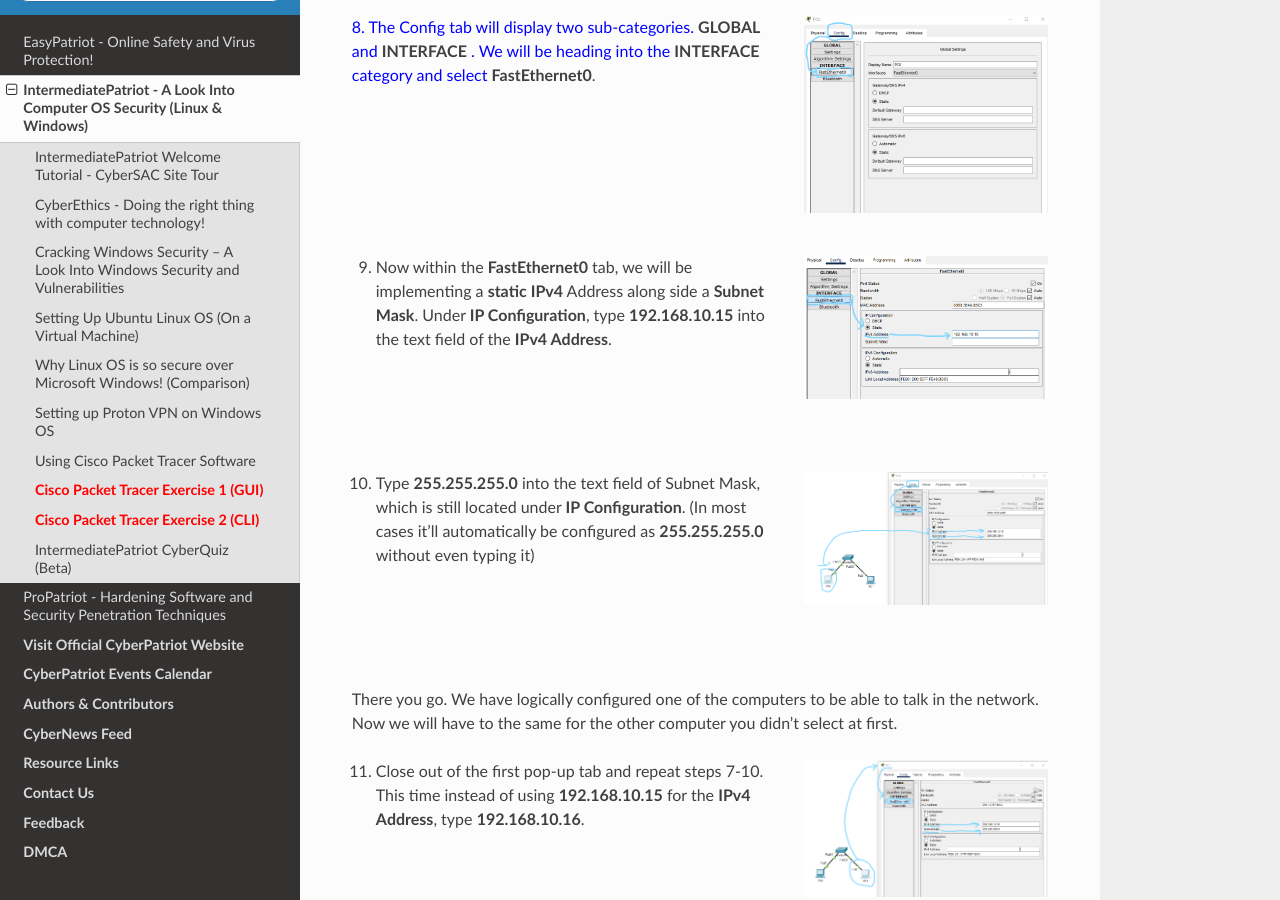
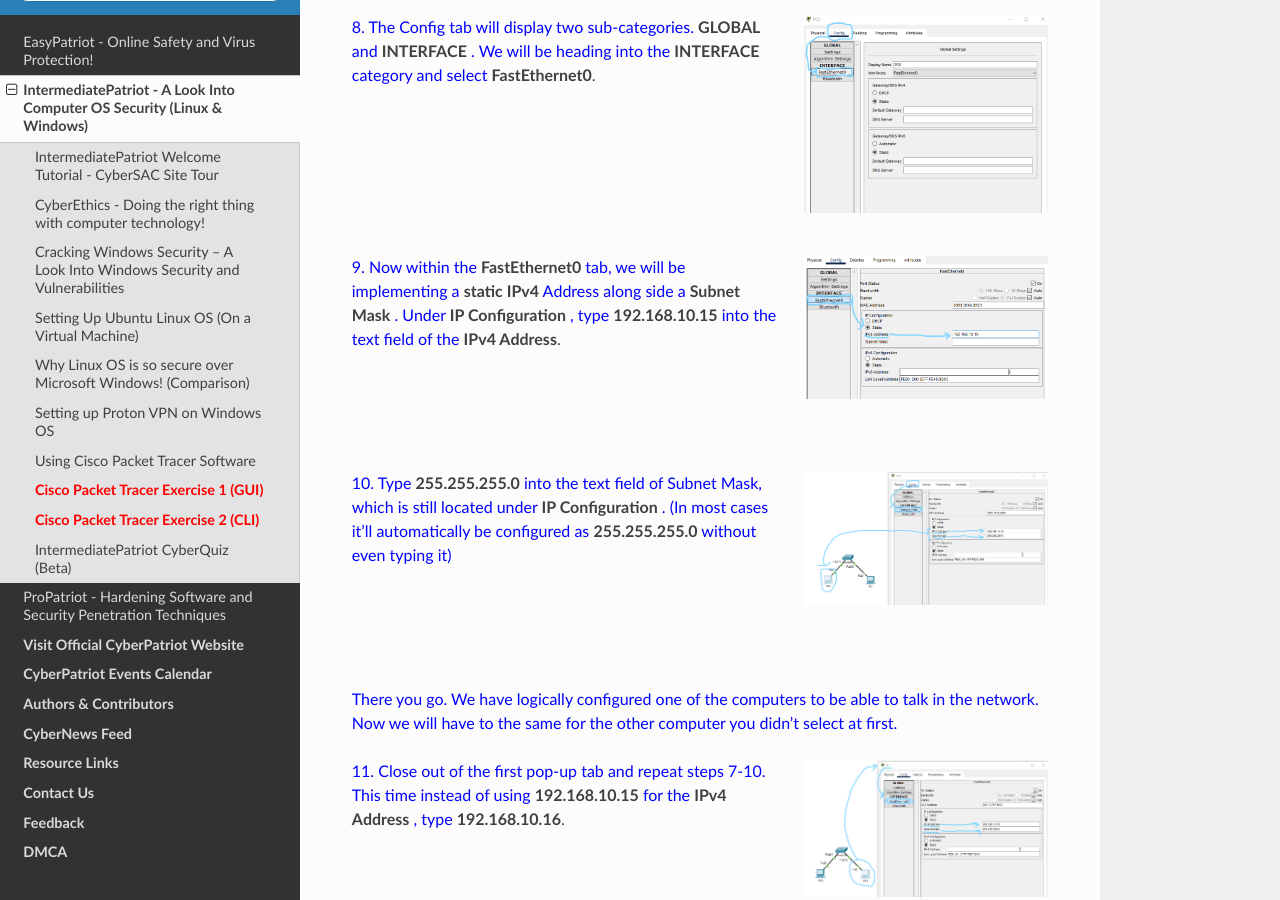
Before and after one commit to natt96z/cybersac, a Sphinx documentation site: the page built from docs/source/MediumCybersac.rst, in a window 1280 px wide and 900 px high, scrolled down 20444 px. Built offline with Sphinx 7.4.7 and the Read the Docs theme 2.0.0, drawn with Linux system fonts in a browser that asks for light colours; a script that is not in the unit is left out; some of the changed lines change nothing that is shown.

Commit message:
Update MediumCybersac.rst

```diff
--- a/docs/source/MediumCybersac.rst
+++ b/docs/source/MediumCybersac.rst
@@ -432,7 +432,7 @@
    :width: 35%
    :align: right
 
-9. Now within the **FastEthernet0** tab, we will be implementing a **static IPv4** Address along side a **Subnet Mask**. Under **IP Configuration**, type **192.168.10.15**  into the text field of the **IPv4 Address**.
+:blue:`9. Now within the` **FastEthernet0** :blue:`tab, we will be implementing a` **static IPv4** :blue:`Address along side a` **Subnet Mask** :blue:`. Under` **IP Configuration** :blue:`, type` **192.168.10.15**  :blue:`into the text field of the` **IPv4 Address**.
 
 |
 |
@@ -442,19 +442,19 @@
    :width: 35%
    :align: right
 
-10. Type **255.255.255.0**  into the text field of Subnet Mask, which is still located under **IP Configuration**. (In most cases it’ll automatically be configured as **255.255.255.0** without even typing it)
+:blue:`10. Type` **255.255.255.0**  :blue:`into the text field of Subnet Mask, which is still located under` **IP Configuration** :blue:`. (In most cases it’ll automatically be configured as` **255.255.255.0** :blue:`without even typing it)`
 
 |
 |
 |
 
-There you go. We have logically configured one of the computers to be able to talk in the network. Now we will have to the same for the other computer you didn’t select at first.
+:blue:`There you go. We have logically configured one of the computers to be able to talk in the network. Now we will have to the same for the other computer you didn’t select at first.`
 
 .. image:: https://raw.githubusercontent.com/natt96z/cybersac/main/docs/img/GG7.png
    :width: 35%
    :align: right
 
-11. Close out of the first pop-up tab and repeat steps 7-10. This time instead of using  **192.168.10.15** for the **IPv4 Address**, type **192.168.10.16**.
+:blue:`11. Close out of the first pop-up tab and repeat steps 7-10. This time instead of using`  **192.168.10.15** :blue:`for the` **IPv4 Address** :blue:`, type` **192.168.10.16**.
 
 |
 |
```
